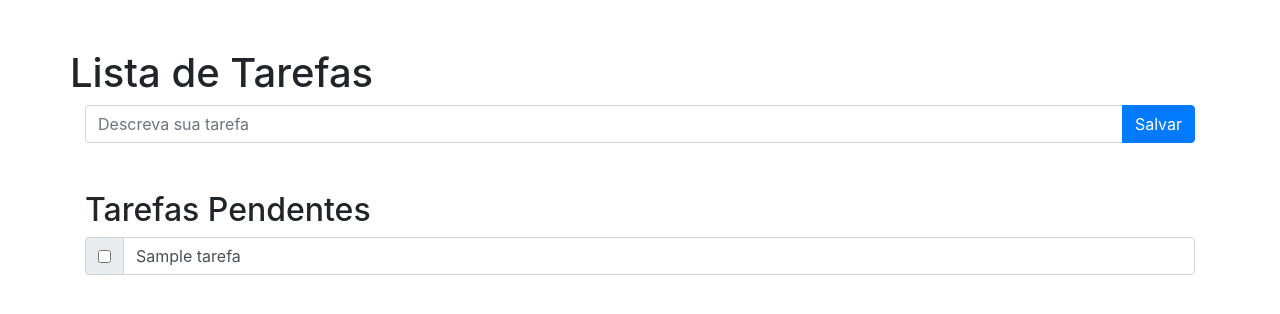
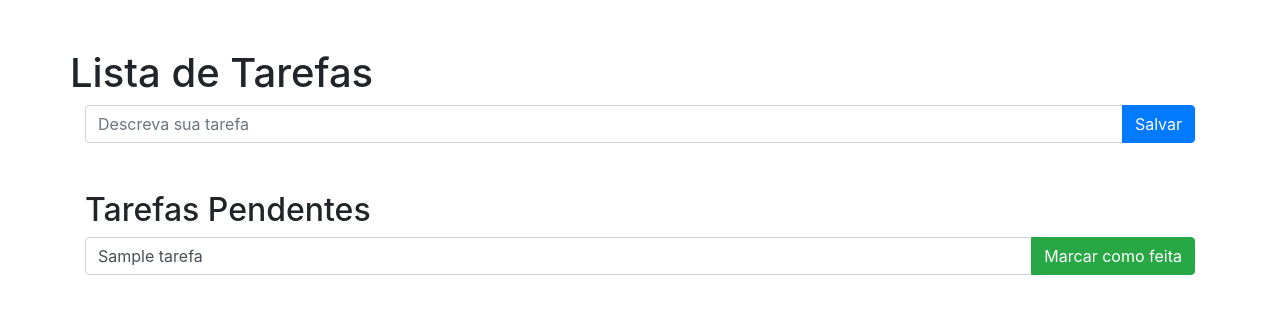
Before and after one commit to back-python/django-pro, a Django app: template webdev/tarefas/templates/tarefas/home.html in a window 1280 px wide. Shown: the top 314 px of the page. Run offline with Django 4.2, Linux system fonts and the light colour scheme; the template is opened without the code that fills it: values that come from a table or form of the project are taken from there, others are empty; tables that the repository leaves empty hold one stand-in row (values such as "Sample post"); some libraries are stand-ins or nearby versions.

Commit message:
Resolved issue #5

```diff
--- a/webdev/tarefas/forms.py
+++ b/webdev/tarefas/forms.py
@@ -7,3 +7,8 @@ class TarefaNovaForm(ModelForm):
     class Meta:
         model = Tarefa
         fields = ['nome']
+
+class TarefaForm(ModelForm):
+    class Meta:
+        model = Tarefa
+        fields = ['nome', 'concluida']
--- a/webdev/tarefas/templates/tarefas/home.html
+++ b/webdev/tarefas/templates/tarefas/home.html
@@ -25,14 +25,16 @@
         </form>
         <h2 class="mt-5">Tarefas Pendentes</h2>
         {% for tarefa in tarefas_pendentes %}
-        <div class="input-group mb-3">
-            <div class="input-group-prepend">
-                <div class="input-group-text">
-                <input type="checkbox" aria-label="Checkbox para tarefa">
+        <form action="{% url 'tarefas:detalhe' tarefa.id %}" method="post">
+            {% csrf_token %}
+            <div class="input-group mb-3">
+                <input type="text" name="nome" class="form-control" required="required" value="{{ tarefa.nome }}">
+                <input type="hidden" value="checked" name="concluida">
+                <div class="input-group-append">
+                    <button type="submit" class="btn btn-success">Marcar como feita</button>
                 </div>
             </div>
-            <input type="text" class="form-control" aria-label="Text input para tarefa" value="{{ tarefa.nome }}">
-        </div>
+        </form>
         {% endfor %}
     </div>
 </body>
--- a/webdev/tarefas/urls.py
+++ b/webdev/tarefas/urls.py
@@ -6,4 +6,5 @@ app_name = 'tarefas'
 
 urlpatterns = [
     path('', views.home, name='home'),
+    path('<int:tarefa_id>', views.detalhe, name='detalhe'),
 ]
```
Also changed, not shown: webdev/tarefas/tests/test_edicao_tarefa.py (added, +22 -0 lines), webdev/tarefas/views.py (+8 -1 lines).
